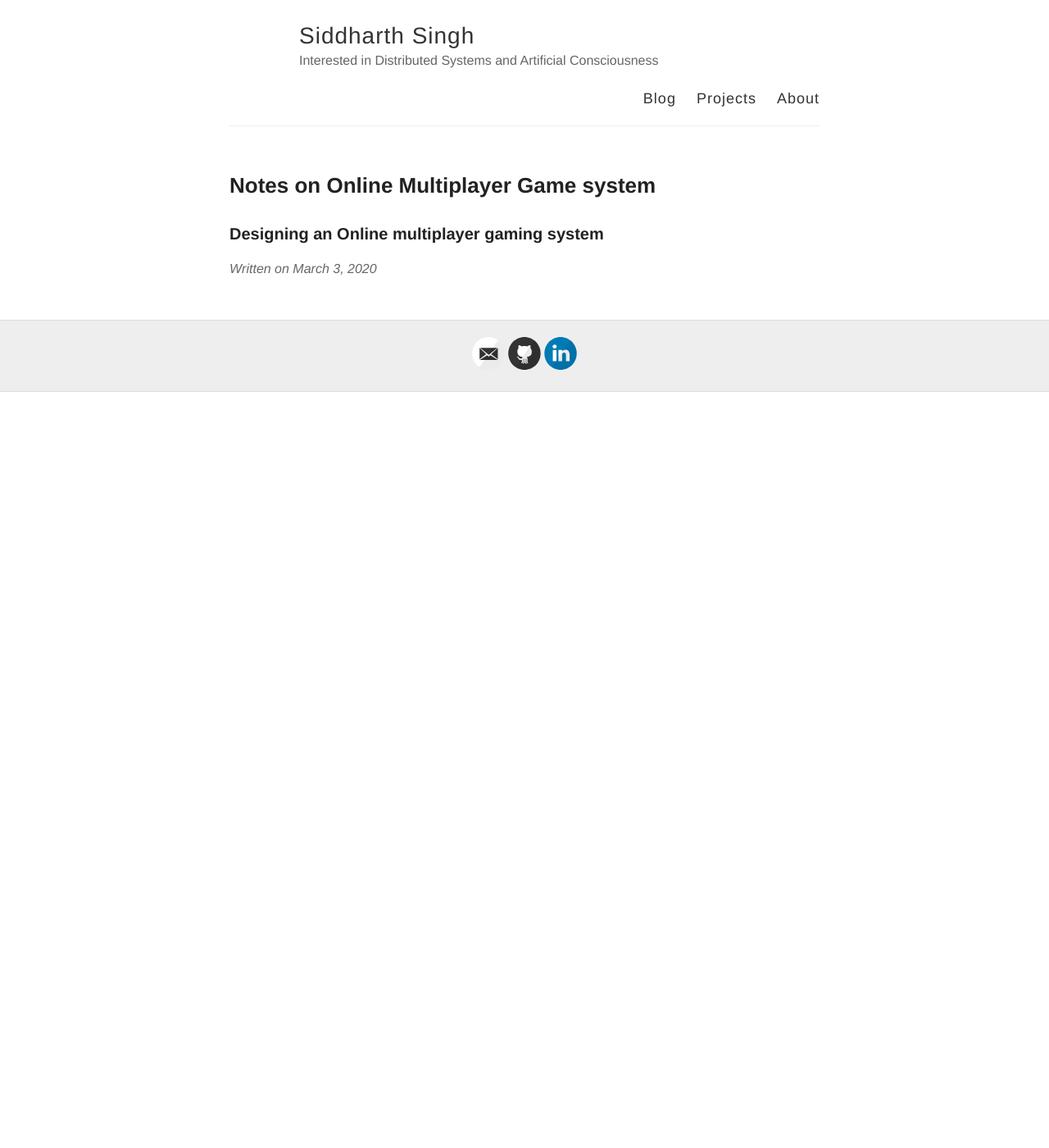
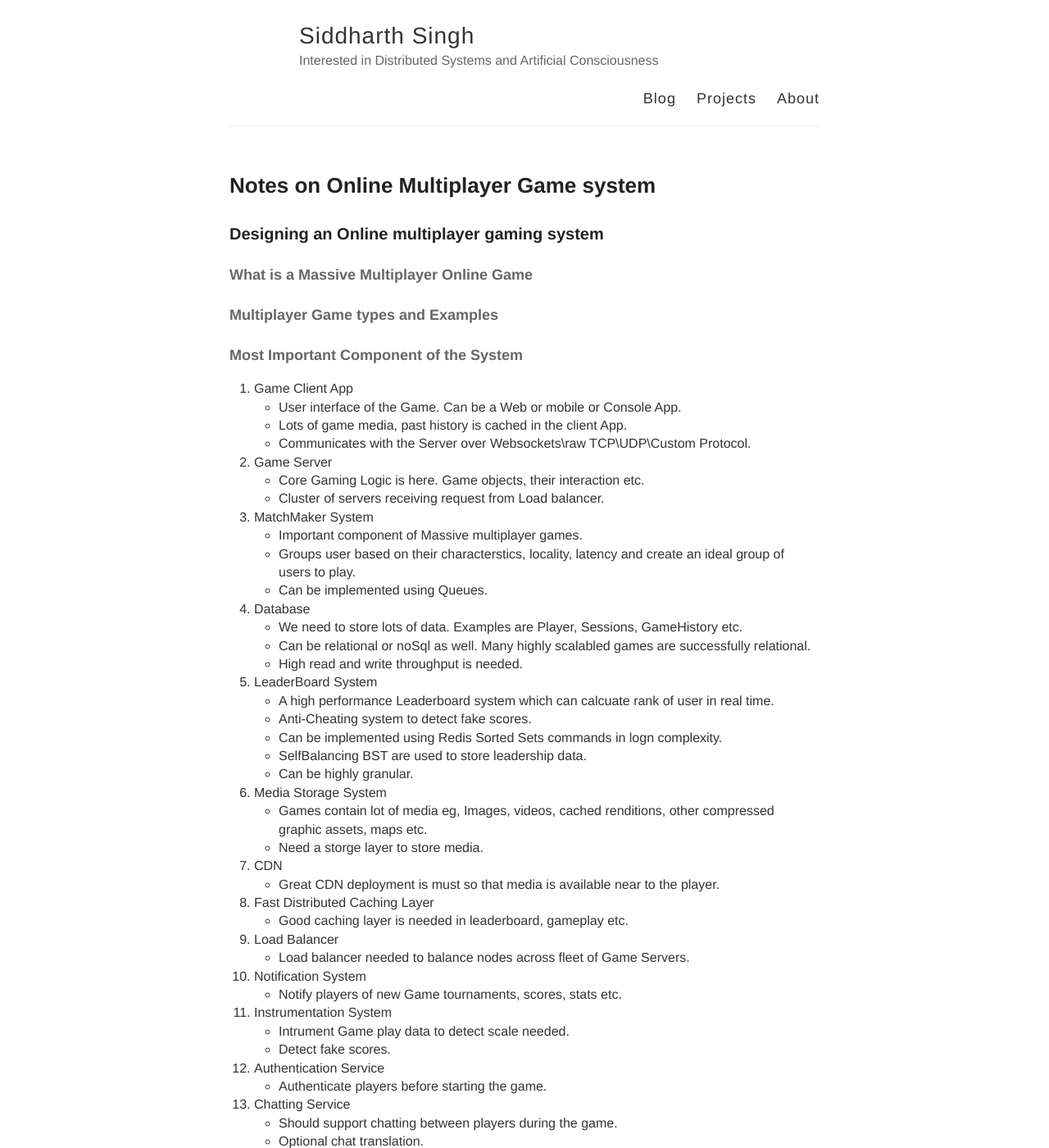
Before and after one commit to siddharthsingh89/siddharthsingh89.github.io, a Jekyll site: the page built from _posts/2020-03-03-Online-multiplayer-game.md, in a window 1280 px wide and 1400 px high. Shown: the whole window at 82% size. Built offline with Jekyll 4.4.1, drawn with Linux system fonts in a browser that asks for light colours; comment, search, counter and statistics services are not loaded; some of the changed text lies outside the part shown.

Commit message:
Added some details

```diff
--- a/_posts/2020-03-03-Online-multiplayer-game.md
+++ b/_posts/2020-03-03-Online-multiplayer-game.md
@@ -6,3 +6,67 @@ description : game, online, multiplayer, system design, distributed system, inte
 
 
 ### Designing an Online multiplayer gaming system
+
+#### What is a Massive Multiplayer Online Game
+
+#### Multiplayer Game types and Examples
+
+#### Most Important Component of the System
+
+1. Game Client App
+   * User interface of the Game. Can be a Web or mobile or Console App.
+   * Lots of game media, past history is cached in the client App.
+   * Communicates with the Server over Websockets\raw TCP\UDP\Custom Protocol.
+
+2. Game Server
+   * Core Gaming Logic is here. Game objects, their interaction etc.
+   * Cluster of servers receiving request from Load balancer.
+
+3. MatchMaker System
+  * Important component of Massive multiplayer games.
+  * Groups user based on their characterstics, locality, latency and create an ideal group of users to play.
+  * Can be implemented using Queues.
+
+4. Database
+  * We need to store lots of data. Examples are Player, Sessions, GameHistory etc.
+  * Can be relational or noSql as well. Many highly scalabled games are successfully relational.
+  * High read and write throughput is needed.
+
+5. LeaderBoard System
+  * A high performance Leaderboard system which can calcuate rank of user in real time.
+  * Anti-Cheating system to detect fake scores.
+  * Can be implemented using Redis Sorted Sets commands in logn complexity.
+  * SelfBalancing BST are used to store leadership data.
+  * Can be highly granular.
+
+6. Media Storage System
+  * Games contain lot of media eg, Images, videos, cached renditions, other compressed graphic assets, maps etc.
+  * Need a storge layer to store media.
+
+7. CDN
+  * Great CDN deployment is must so that media is available near to the player.
+
+8. Fast Distributed Caching Layer
+  * Good caching layer is needed in leaderboard, gameplay etc.
+
+9. Load Balancer
+  * Load balancer needed to balance nodes across fleet of Game Servers.
+
+10. Notification System
+  * Notify players of new Game tournaments, scores, stats etc.
+
+11. Instrumentation System
+  * Intrument Game play data to detect scale needed.
+  * Detect fake scores.
+
+12. Authentication Service
+  * Authenticate players before starting the game.
+
+13. Chatting Service
+  * Should support chatting between players during the game.
+  * Optional chat translation.
+
+  #### Details
+
+
+  #### References
```
